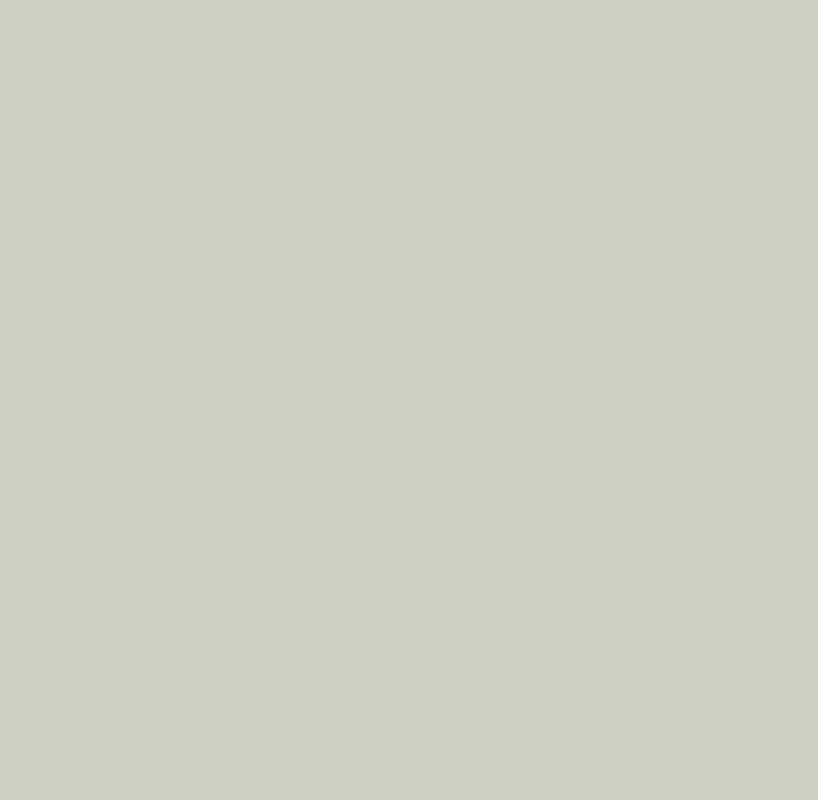
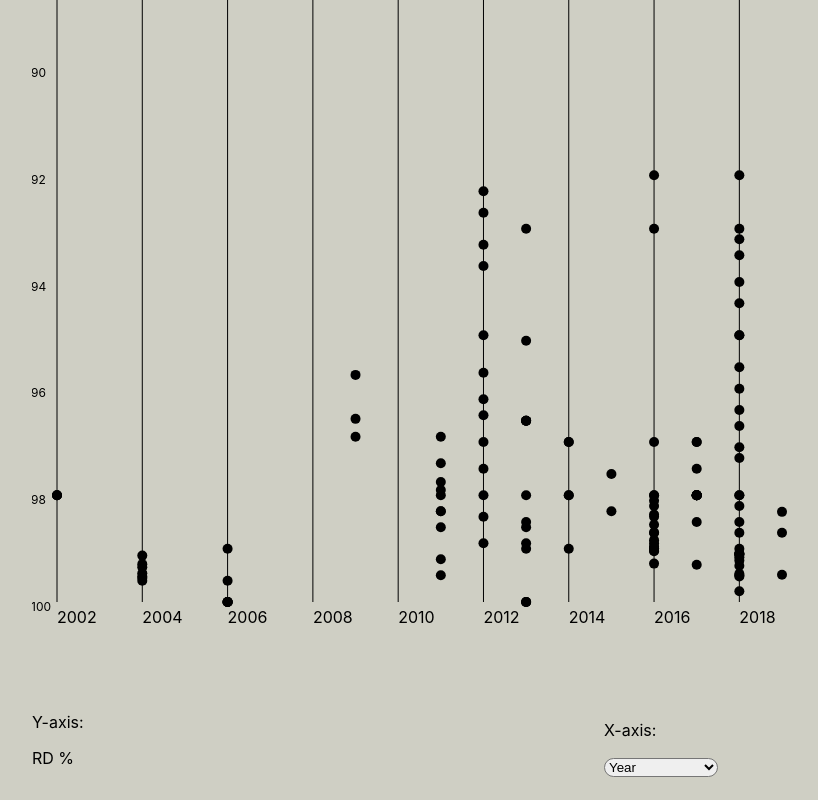
Before and after one commit to bearkillerPT/IV, a React (Create React App) app in the folder technical_ceramics/: page / in a window 1280 px wide. Shown: the part 1509-2309 px from the top of the page, without its empty margins (208-1026 px from the left). Before the commit the page ends 2083 px from the top, so only its background shows below. Built offline with nearby package versions, Linux system fonts and the light colour scheme.

Commit message:
added scatter plot

```diff
--- a/technical_ceramics/src/App.css
+++ b/technical_ceramics/src/App.css
@@ -32,7 +32,7 @@
   display: flex;
   justify-content: space-between;
   align-items: center;
-  padding-bottom: 3vh;
+  padding-bottom: 2vh;
 }
 .ParamSelect{
   flex:1;
@@ -43,6 +43,7 @@
   flex:1;
   max-width: 800;
   justify-content: center;
+  padding-bottom: 5vh;
 }
 .GraphHeader{
   display: flex;
--- a/technical_ceramics/src/App.js
+++ b/technical_ceramics/src/App.js
@@ -5,6 +5,7 @@ import * as d3 from "d3";
 import { sankey, sankeyLinkHorizontal } from 'd3-sankey'
 import data from './data.json'
 import chroma from "chroma-js";
+import { max } from 'd3';
 const { innerWidth: width, innerHeight: height } = window;
 
 const SankeyNode = ({ name, x0, x1, y0, y1, color }) => (
@@ -44,6 +45,7 @@ function App() {
   useEffect(() => {
     setDataGraph(generateGraph([sankey1, sankey2], "RD (%)"))
   }, [sankey1, sankey2])
+  const max_width = (width > 800 ? 800 : width)
   if (dataGraph) {
     const layout = sankey()(dataGraph)
     const color = chroma.scale("Set3").classes(dataGraph.nodes.length);
@@ -53,14 +55,14 @@ function App() {
     const { nodes, links } = sankey()
       .nodeWidth(15)
       .nodePadding(10)
-      .extent([[1, 1], [(width > 800 ? 800 : width) - 1, height - 5]])(dataGraph);
+      .extent([[1, 1], [max_width - 1, height - 5]])(dataGraph);
     const xScale = d3.scaleLinear()
-      .domain(d3.extent(data, d => d[scatter]))
-      .range([0, (width > 800 ? 800 : width)]);
+      .domain(d3.extent(data, d => { if (Number(d[scatter])) return Number(d[scatter]) }))
+      .range([25, max_width - 50]);
 
     const yScale = d3.scaleLinear()
-      .domain(d3.extent(data, d => d.y))
-      .range([height, 0]);
+      .domain(d3.extent(data, d => Number(d["RD (%)"])))
+      .range([0, height]);
     return (
       <div className="App">
         <div className='Intro'>
@@ -127,28 +129,48 @@ function App() {
           <div className="GraphHeader">
             <p className="GraphTitle">Scatter Plot (not yet implemented)</p>
           </div>
-          <div className="Graph">
-            <svg width={(width > 800 ? 800 : width)} height={height}>
-              <g transform={`translate(${margin.left},${margin.top})`}>
+          <div className='Graph' >
+            <svg width={max_width} height={height + 50} >
+              <g >
+
+                <AxisLeft yScale={yScale} />
+                <AxisBottom xScale={xScale} height={height} />
+                <g >
                   {data.map((circle, i) => {
                     console.log(circle)
                     if (Number(circle["RD (%)"]))
-                    return (<div key={i}>
-                      <AxisLeft yScale={yScale} width={width} />
-                      <AxisBottom xScale={xScale} height={height} />
+                      return (
                         <circle
                           r={5}
                           cx={xScale(circle[scatter])}
                           cy={yScale(circle["RD (%)"])}
-                        style={{ fill: "black" }}
-                      />
-                    </div>);
-
+                          style={{ fill: 'black' }}
+                          key={i}
+                        />);
+                    else {
+                      return (<></>);
+                    }
                   })}
+                </g>
               </g>
             </svg>
           </div>
-
+          <div className="GraphControlls">
+            <div className="ParamSelect">
+              <p>Y-axis:</p>
+              <p>RD  %</p>
+            </div>
+            <div>
+              <p>X-axis:</p>
+              <select value={scatter} className="ParamSelect" onChange={key => { setScatter(key.currentTarget.value) }}>
+                {Object.keys(data[0]).map((key, i) => {
+                  if (key != "RD (%)")
+                    return <option value={key} key={i}>{key}</option>
+                })
+                }
+              </select>
+            </div>
+          </div>
         </div>
       </div>
     );
@@ -210,12 +232,12 @@ const generateGraph = (sankeyNodes, output_var) => {
 }
 
 function AxisLeft({ yScale, width }) {
-  const textPadding = -20
+  const textPadding = -1
 
-  const axis = yScale.ticks(5).map((d, i) => (
+  const axis = yScale.ticks(10).map((d, i) => (
     <g key={i} className="y-tick">
       <line
-        style={{ stroke: "#e4e5eb" }}
+        style={{ stroke: "black" }}
         y1={yScale(d)}
         y2={yScale(d)}
         x1={0}
@@ -224,7 +246,7 @@ function AxisLeft({ yScale, width }) {
       <text
         style={{ fontSize: 12 }}
         x={textPadding}
-        dy=".32em"
+        dy=".71em"
         y={yScale(d)}
       >
         {d}
@@ -239,14 +261,14 @@ function AxisBottom({ xScale, height }) {
   const axis = xScale.ticks(10).map((d, i) => (
     <g className="x-tick" key={i}>
       <line
-        style={{ stroke: "#e4e5eb" }}
+        style={{ stroke: "black" }}
         y1={0}
         y2={height}
         x1={xScale(d)}
         x2={xScale(d)}
       />
       <text
-        style={{ textAnchor: "middle", fontSize: 20 }}
+        style={{ fontSize: '2vh' }}
         dy=".71em"
         x={xScale(d)}
         y={height + textPadding}
```
Lines whose indentation alone changed are shown as unchanged.
